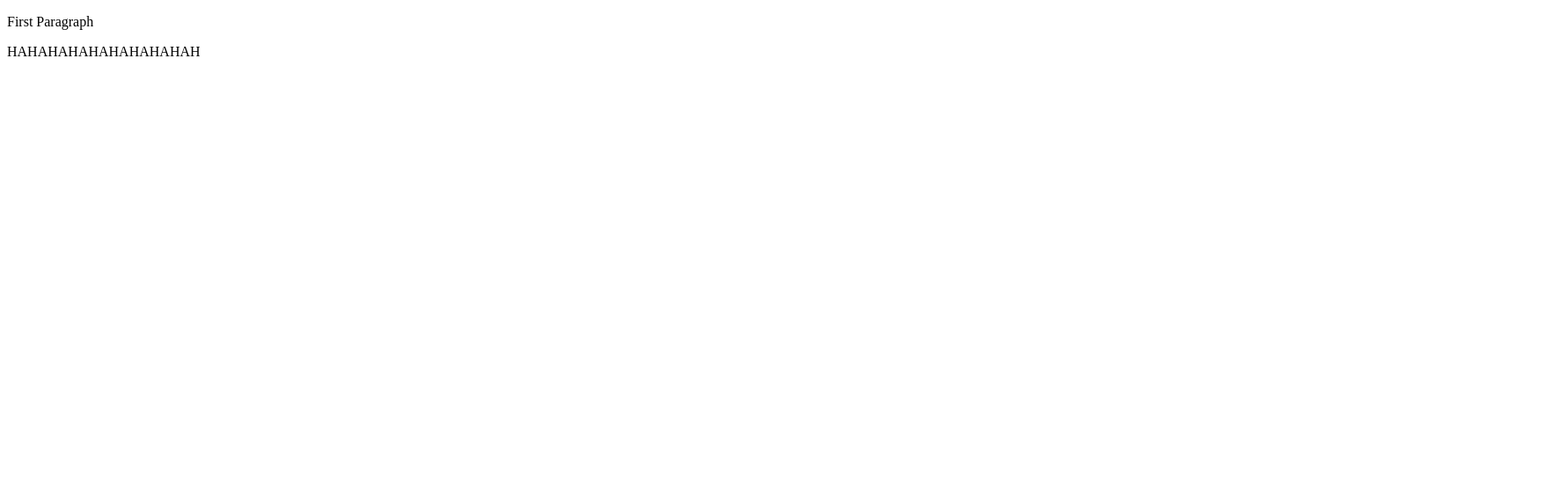
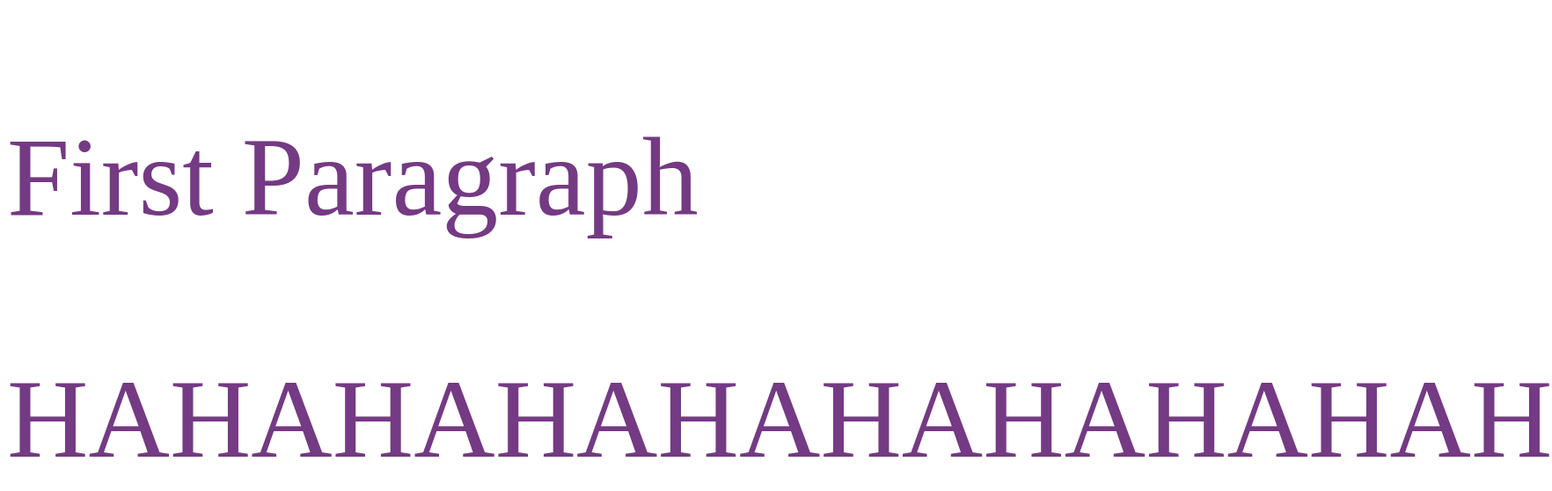
Before and after one commit to 42akira/lena_webpage, a plain HTML site: page index.html in a window 1280 px wide. Shown: the whole page at 88% size, 1764 px wide, since content can reach past the window. Drawn offline with Linux system fonts and the light colour scheme.

Commit message:
style changes

```diff
--- a/index.html
+++ b/index.html
@@ -3,6 +3,7 @@
 <head>
     <meta charset="UTF-8">
     <meta name="viewport" content="width=device-width, initial-scale=1.0">
+    <link rel="stylesheet" href="./style.css">
     <title>MyPage</title>
 </head>
 <body>
--- a/style.css
+++ b/style.css
@@ -0,0 +1,6 @@
+p{
+    color:rgb(116, 58, 131);
+    font-size: 10vw;
+    font-family: 'Times New Roman', Times, serif;
+
+}
```
